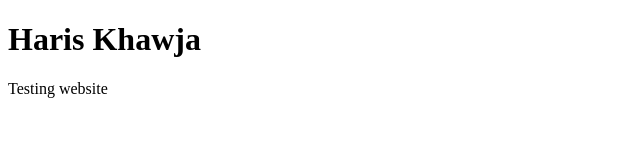
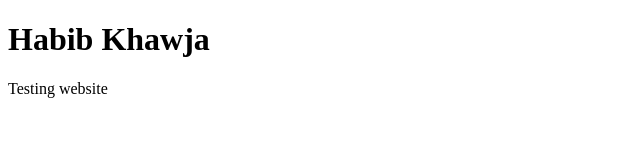
Before and after one commit to hariskhawja/hariskhawja.github.io, a plain HTML site: page index.html in a window 1280 px wide. Shown: the whole page, without its empty margins (0-640 px from the left). Drawn offline with Linux system fonts and the light colour scheme.

Commit message:
feat: change header

```diff
--- a/index.html
+++ b/index.html
@@ -6,7 +6,7 @@
     </head>
 
     <body>
-        <h1>Haris Khawja</h1>
+        <h1>Habib Khawja</h1>
         <p>Testing website</p>
     </body>
 </html>
```
